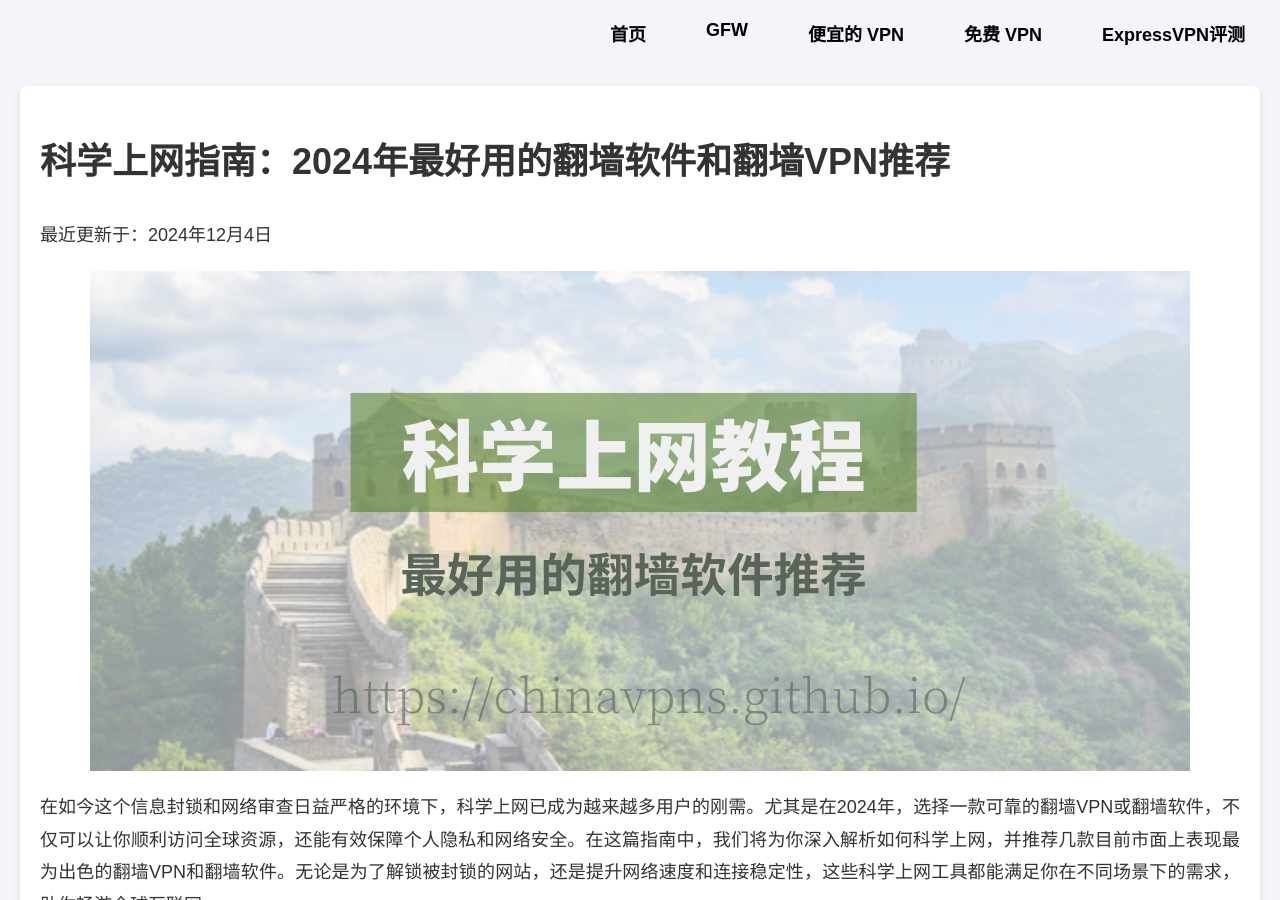
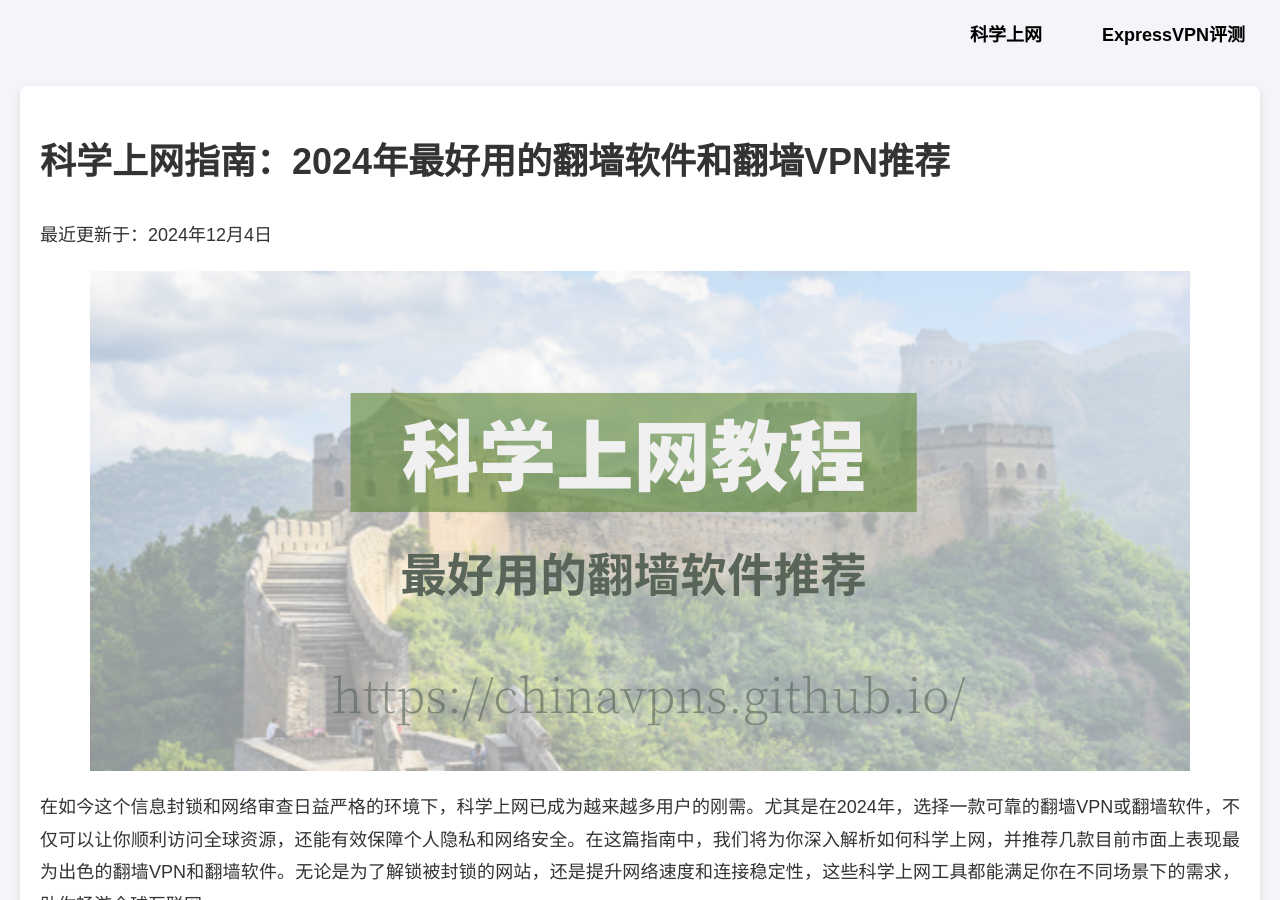
Before and after one commit to chinavpns/chinavpns.github.io, a Jekyll site: the page built from index.md, in a window 1280 px wide and 900 px high. Built offline with Jekyll 4.4.1, drawn with Linux system fonts in a browser that asks for light colours.

Commit message:
Update default.html

```diff
--- a/_layouts/default.html
+++ b/_layouts/default.html
@@ -10,10 +10,7 @@
     <header>
         <nav>
             <ul class="nav">
-                <li><a href="{{ '/' | relative_url }}">首页</a></li>
-                <li><a href="{{ '/gfw/' | relative_url }}">GFW</a></li>
-                <li><a href="{{ '/cheap-vpn/' | relative_url }}">便宜的 VPN</a></li>
-                <li><a href="{{ '/free-vpn/' | relative_url }}">免费 VPN</a></li>
+                <li><a href="{{ '/' | relative_url }}">科学上网</a></li>
                 <li><a href="{{ '/expressvpn/' | relative_url }}">ExpressVPN评测</a></li>
             </ul>
         </nav>
```
